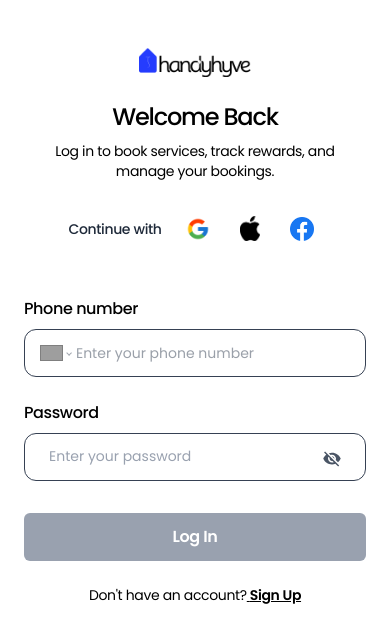
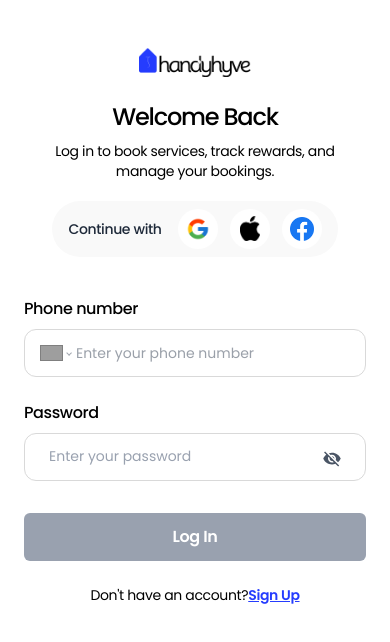
Before and after one commit to Fagbayibo/HandyB-Frontend, a React (Vite) app: page /login in a window 390 px wide. Shown: the top 642 px of the page. Built offline with nearby package versions, Linux system fonts and the light colour scheme; grey boxes are pictures that could not be loaded.

Commit message:
(Fix): I fixed the css

```diff
--- a/src/auth/Login.jsx
+++ b/src/auth/Login.jsx
@@ -22,7 +22,7 @@ export default function Login() {
 
   const isFormValid = phone && password;
   const { login } = useAuth();
-  const navigate = useNavigate()
+  const navigate = useNavigate();
 
   const handleSubmit = async (e) => {
     e.preventDefault();
@@ -34,7 +34,7 @@ export default function Login() {
 
       setLoading(true);
       const userData = await login(formData);
-      navigate("/dashboard")
+      navigate("/dashboard");
       console.log("User loggedin: ", userData);
     } catch (err) {
       if (err.inner) {
@@ -43,8 +43,8 @@ export default function Login() {
           return acc;
         }, {});
         setError(errors);
-      }else {
-        setError({general: err.message || "login failed"})
+      } else {
+        setError({ general: err.message || "login failed" });
       }
     }
   };
@@ -199,10 +199,9 @@ export default function Login() {
           </form>
 
           <div className="w-full text-center">
-            <button className="text-sm sm:text-md tracking-tight text-center my-6 sm:my-8">
+            <button className="text-sm sm:text-md tracking-tight text-center my-6 sm:my-8 gap-3">
               Don't have an account?
-              <a href="#" className="underline font-semibold text-brand">
-                {" "}
+              <a href="/signup" className="underline font-semibold text-brand">
                 Sign Up
               </a>
             </button>
@@ -217,6 +216,7 @@ export default function Login() {
             src={LoginImage}
             className="w-full h-full object-cover"
             alt="Login background"
+            loading="lazy"
           />
         </div>
       </div>
--- a/src/auth/SignUp.jsx
+++ b/src/auth/SignUp.jsx
@@ -306,6 +306,7 @@ export default function Signup() {
             src={LoginImage}
             className="w-full h-full object-cover"
             alt="Login background"
+            loading="lazy"
           />
         </div>
       </div>
--- a/src/components/Sidebar/Sidebar.jsx
+++ b/src/components/Sidebar/Sidebar.jsx
@@ -5,8 +5,11 @@ import Bookings from "../../assets/icons/Bookings.png";
 import Chat from "../../assets/icons/Chat.png";
 import Payment from "../../assets/icons/Payment.png";
 import Logo from "../../assets/images/White.png";
+import { IoMdLogOut } from "react-icons/io";
+import { useAuth } from "../../context/AuthContext";
 
 const Sidebar = () => {
+  const {logout} = useAuth()
   const sidebarLinks = [
     { id: 1, name: "Dashboard", path: "/dashboard", icon: Dashboard },
     { id: 2, name: "Services", path: "/dashboard/services", icon: ServicesIcon },
@@ -50,8 +53,8 @@ const Sidebar = () => {
         </div>
 
         {/* Logout Button at the Bottom */}
-        <button className="flex items-center gap-3 px-3 py-3 text-white font-mona hover:bg-white/10 hover:translate-x-2 transition-transform duration-400 ease-in-out rounded">
-          Logout
+        <button onClick={() => logout()} className="cursor-pointer flex items-center gap-3 px-3 py-3 text-white font-mona hover:bg-white/10 hover:translate-x-2 transition-transform duration-400 ease-in-out rounded">
+         <IoMdLogOut size={30}/> Logout
         </button>
       </div>
     </div>
--- a/src/index.css
+++ b/src/index.css
@@ -2,12 +2,6 @@
 @import url('https://fonts.googleapis.com/css2?family=Mona+Sans:ital,wght@0,200..900;1,200..900&family=Poppins:ital,wght@0,100;0,200;0,300;0,400;0,500;0,600;0,700;0,800;0,900;1,100;1,200;1,300;1,400;1,500;1,600;1,700;1,800;1,900&display=swap');
 
 :root {
-  /* Color variables */
-  --color-lightgray: #f9f9f9;
-  --color-inputborder: #D9D9D9;
-  --color-brand: #253CFE;
-  --color-brand-dark: #0A2977;
-
   /* Font variables */
   --font-poppins: 'Poppins', -apple-system, BlinkMacSystemFont, 'Segoe UI', 'Roboto', 'Oxygen',
     'Ubuntu', 'Cantarell', 'Fira Sans', 'Droid Sans', 'Helvetica Neue', sans-serif;
@@ -35,6 +29,14 @@ body {
   box-sizing: border-box;
 }
 
+/* Tailwind v4 theme color variables */
+@theme {
+  --color-lightgray: #f9f9f9;
+  --color-inputborder: #D9D9D9;
+  --color-brand: #253CFE;
+  --color-brand-dark: #0A2977;
+}
+
 .gradient-brand {
   background: linear-gradient(
     135deg, var(--color-brand) 13%, var(--color-brand-dark) 100%
```
